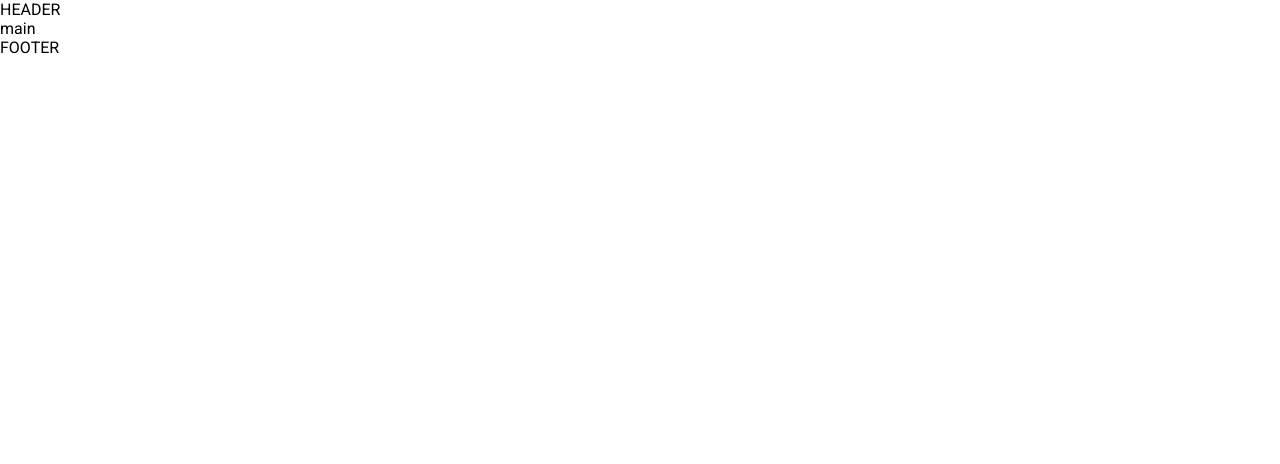
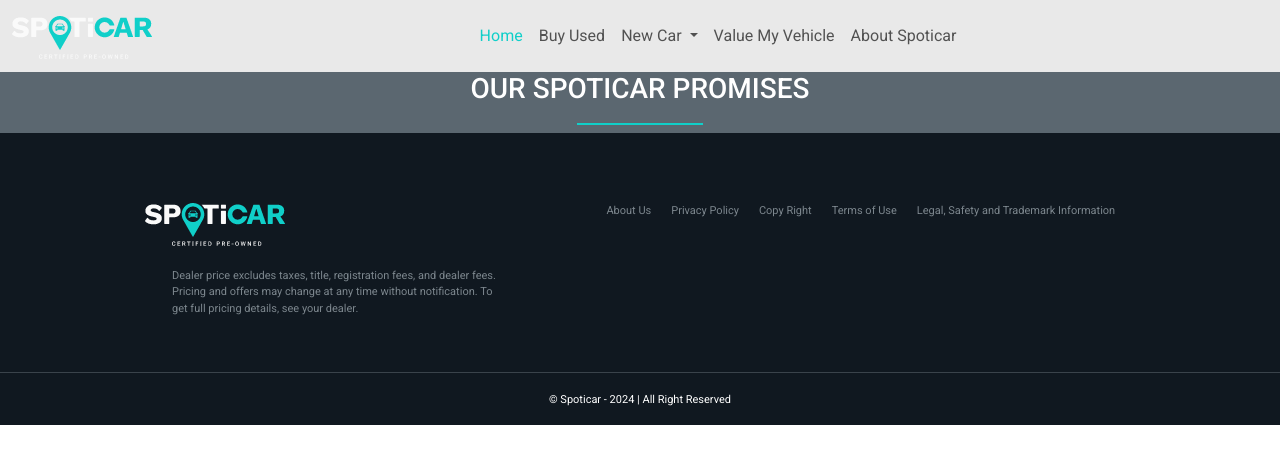
Before and after one commit to carbazr-teach-team/spoticar-web, a plain HTML site: page index.html in a window 1280 px wide. Drawn offline with nearby package versions, Linux system fonts and the light colour scheme.

Commit message:
merged about us

```diff
--- a/about-us.html
+++ b/about-us.html
@@ -1,6 +1,5 @@
 <!DOCTYPE html>
 <html lang="en">
-
   <head>
     <meta charset="UTF-8" />
     <meta name="viewport" content="width=device-width, initial-scale=1.0" />
@@ -35,6 +34,11 @@
     <script src="partials/footer.js" type="text/javascript" defer></script>
   </head>
   <body>
+    <!-- Include the Header -->
+    <div id="header">
+      <header-component></header-component>
+    </div>
+
     <div class="about-container">
       <div class="about-banner">
         <div class="banner-content">
@@ -48,83 +52,133 @@
       </div>
 
       <div class="text-content">
-            <h4>SPOTiCAR is the new manufacturer certified used vehicle program for Chrysler, Dodge, Jeep®, Ram,
-                Wagoneer, FIAT® and ALFA ROMEO</h4>
+        <h4>
+          SPOTiCAR is the new manufacturer certified used vehicle program for
+          Chrysler, Dodge, Jeep®, Ram, Wagoneer, FIAT® and ALFA ROMEO
+        </h4>
         <div class="paragraph">
-                <p>This new brand has been created to simplify the journey for private and business customers, bringing
-                    together certified used vehicles of the official retailers of Chrysler, Dodge, Jeep®, Ram, Wagoneer,
-                    FIAT® and ALFA ROMEO Automobiles, and therefore offering customers access to thousands of certified
-                    used
-                    vehicles from hundreds of franchised retailers Nationwide.</p>
-                <p> SPOTiCAR offers a choice of vehicles from all
-                    brands. All our vehicles will be manufacturer-certified and thoroughly checked by trained
-                    technicians.
-                    Our 3 months warranty and roadside assistance will be here, along with the usual perks of driving a
-                    certified used car or van, including our comprehensive multi-point inspections.</p>
+          <p>
+            This new brand has been created to simplify the journey for private
+            and business customers, bringing together certified used vehicles of
+            the official retailers of Chrysler, Dodge, Jeep®, Ram, Wagoneer,
+            FIAT® and ALFA ROMEO Automobiles, and therefore offering customers
+            access to thousands of certified used vehicles from hundreds of
+            franchised retailers Nationwide.
+          </p>
+          <p>
+            SPOTiCAR offers a choice of vehicles from all brands. All our
+            vehicles will be manufacturer-certified and thoroughly checked by
+            trained technicians. Our 3 months warranty and roadside assistance
+            will be here, along with the usual perks of driving a certified used
+            car or van, including our comprehensive multi-point inspections.
+          </p>
         </div>
 
-            <h3>WHY BUY A CERTIFIED USED VEHICLE <span style="color: #13D0CA;">FROM SPOTICAR?</span></h3>
-            <p style="max-width: 1047px;">Purchasing a used vehicle can be done privately or through a trusted network
-                like SPOTiCAR. We provide
-                you with access to hundreds of professional retailers. Our vehicles each go through comprehensive
-                multi-point inspections before they’re sold on to our customers, to ensure your vehicle is up to
-                standards. Every vehicle purchased through SPOTiCAR includes the following:</p>
+        <h3>
+          WHY BUY A CERTIFIED USED VEHICLE
+          <span style="color: #13d0ca">FROM SPOTICAR?</span>
+        </h3>
+        <p style="max-width: 1047px">
+          Purchasing a used vehicle can be done privately or through a trusted
+          network like SPOTiCAR. We provide you with access to hundreds of
+          professional retailers. Our vehicles each go through comprehensive
+          multi-point inspections before they’re sold on to our customers, to
+          ensure your vehicle is up to standards. Every vehicle purchased
+          through SPOTiCAR includes the following:
+        </p>
 
         <div class="pointers">
           <ul>
-                    <li><img src="/assets/icons/about-us-tickmark.svg" alt="Icon" width="20" height="20" />Minimum 3 months’
-                        warranty</li>
-                    <li><img src="/assets/icons/about-us-tickmark.svg" alt="Icon" width="20" height="20" />3 Months’ Roadside
-                        Assistance</li>
-                    <li><img src="/assets/icons/about-us-tickmark.svg" alt="Icon" width="20" height="20" />Comprehensive multi-point
-                        inspections</li>
-                    <li><img src="/assets/icons/about-us-tickmark.svg" alt="Icon" width="20" height="20" />Vehicle history & mileage
-                        check</li>
-                    <li><img src="/assets/icons/about-us-tickmark.svg" alt="Icon" width="20" height="20" />Manufacturer retail
-                        experience from trusted brands</li>
-                    <li><img src="/assets/icons/about-us-tickmark.svg" alt="Icon" width="20" height="20" />Finance options &
-                        Extended Warranty available</li>
-                    <li><img src="/assets/icons/about-us-tickmark.svg" alt="Icon" width="20" height="20" />Professional advice and
-                        support</li>
-                    <li><img src="/assets/icons/about-us-tickmark.svg" alt="Icon" width="20" height="20" />Sirius XM trial</li>
-                    <li><img src="/assets/icons/about-us-tickmark.svg" alt="Icon" width="20" height="20" />Rental Car Reimbursement
+            <li>
+              <img
+                src="/assets/icons/about-us-tickmark.svg"
+                alt="Icon"
+                width="20"
+                height="20"
+              />Minimum 3 months’ warranty
+            </li>
+            <li>
+              <img
+                src="/assets/icons/about-us-tickmark.svg"
+                alt="Icon"
+                width="20"
+                height="20"
+              />3 Months’ Roadside Assistance
+            </li>
+            <li>
+              <img
+                src="/assets/icons/about-us-tickmark.svg"
+                alt="Icon"
+                width="20"
+                height="20"
+              />Comprehensive multi-point inspections
+            </li>
+            <li>
+              <img
+                src="/assets/icons/about-us-tickmark.svg"
+                alt="Icon"
+                width="20"
+                height="20"
+              />Vehicle history & mileage check
+            </li>
+            <li>
+              <img
+                src="/assets/icons/about-us-tickmark.svg"
+                alt="Icon"
+                width="20"
+                height="20"
+              />Manufacturer retail experience from trusted brands
+            </li>
+            <li>
+              <img
+                src="/assets/icons/about-us-tickmark.svg"
+                alt="Icon"
+                width="20"
+                height="20"
+              />Finance options & Extended Warranty available
+            </li>
+            <li>
+              <img
+                src="/assets/icons/about-us-tickmark.svg"
+                alt="Icon"
+                width="20"
+                height="20"
+              />Professional advice and support
+            </li>
+            <li>
+              <img
+                src="/assets/icons/about-us-tickmark.svg"
+                alt="Icon"
+                width="20"
+                height="20"
+              />Sirius XM trial
+            </li>
+            <li>
+              <img
+                src="/assets/icons/about-us-tickmark.svg"
+                alt="Icon"
+                width="20"
+                height="20"
+              />Rental Car Reimbursement
             </li>
           </ul>
         </div>
-
-        </div>
-
-        <div class="footer">
-            <div class="footer-top">
-                <div class="logo">
-                    <img src="./assets/Spoticar-certified Preowned logo-03.svg" alt="">
-                </div>
-                <div class="footer-nav">
-                    <ul>
-                        <li>About Us</li>
-                        <li>Privacy Policy</li>
-                        <li>Copy Right</li>
-                        <li>Terms of Use</li>
-                        <li>Legal, Safety and Trademark Information</li>
-                    </ul>
       </div>
     </div>
 
-            <div class="footer-mid">
-                <div class="text">
-                    <p>Dealer price excludes taxes, title, registration fees, and dealer fees. Pricing and offers may
-                        change at any time without notification. To get full pricing details, see your dealer.</p>
-                </div>
+    <!-- Include the Footer -->
+    <div id="footer">
+      <footer-component></footer-component>
     </div>
 
+    <!-- External Script -->
+    <script src="js/app.js"></script>
 
-
-            <div class="footer-bottom">
-                <div class="divider"></div>
-                <span>© Spoticar - 2024 | All Right Reserved</span>
-            </div>
-        </div>
-    </div>
+    <!-- BOOTSTRAP JS -->
+    <script
+      src="https://cdn.jsdelivr.net/npm/bootstrap@5.3.3/dist/js/bootstrap.bundle.min.js"
+      integrity="sha384-YvpcrYf0tY3lHB60NNkmXc5s9fDVZLESaAA55NDzOxhy9GkcIdslK1eN7N6jIeHz"
+      crossorigin="anonymous"
+    ></script>
   </body>
-
 </html>
--- a/css/style.css
+++ b/css/style.css
@@ -1,3 +1,5 @@
+/* GLOBAL CSS */
+
 *,
 *::after,
 *::before {
@@ -24,9 +26,119 @@
     font-family: 'Roboto', sans-serif;
 }
 
+.primary-bg {
+    background: #10CFC9 !important;
+}
+
+.primary-text {
+    color: #10CFC9 !important;
+}
+
+.navbar {
+    background: #e9e9e9;
+}
+
+.navbar-collapse {
+    justify-content: center;
+}
+
+.nav-link.active {
+    color: #10CFC9 !important;
+}
+
+.footer {
+    display: flex;
+    flex-direction: column;
+
+    height: 292px;
+    background-color: #101820;
+    /* justify-content: center;
+    align-items: center; */
+}
+
+.footer-left {
+    display: flex;
+    justify-content: space-between;
+}
+
+.footer-top {
+    display: flex;
+    justify-content: space-around;
+    margin-top: 70px;
+}
+
+.footer .text {
+    width: 326px;
+    height: 43px;
+    color: #7C868D;
+    font-size: 11px;
+    margin-top: 22px;
+}
+
+.footer-top .footer-nav ul {
+    list-style: none;
+    display: flex;
+    color: #7C868D;
+    font-size: 11px;
+}
+
+.footer-top .footer-nav ul li{
+    margin-right: 20px;
+}
+
+.footer-mid{
+    display: flex;
+    justify-content: left;
+    margin-left: 172px;
+}
+
+.footer-bottom {
+    margin-top: 61px;
+    color: #FFFFFF;
+    font-size: 11px;
+    display: flex;
+    flex-direction: column;
+    justify-content: center;
+    align-items: center;
+}
+
+.footer-bottom span{
+    margin-bottom: 20px;
+}
+
+.divider {
+    background-color: #7c868d63;
+    width: 100%;
+    height: 0.5px;
+    margin-bottom: 20px;
+}
+
+/************************************
+    HOME PAGE CSS
+*************************************/
+
+.info-container {
+    background-color: #5B6770;
+
+    h3 {
+        color: #fff;
+        justify-items: center;
+    }
+
+    h3::after {
+        content: "";
+        display: block;
+        width: 126px;
+        padding-top: 17px;
+        border-bottom: 2px solid #10CFC9;
+    }
+}
+
+/************************************
+   ABOUT US PAGE CSS
+*************************************/
+
 .about-container {
-    max-width: 1400px;
-    height: 100vh;
     justify-content: center;
 }
 
@@ -139,70 +251,3 @@
     margin-right: 10px;
     /* Space between icon and text */
 }
-
-.footer {
-    display: flex;
-    flex-direction: column;
-    width: 100%;
-    height: 292px;
-    background-color: #101820;
-    /* justify-content: center;
-    align-items: center; */
-}
-
-.footer-left {
-    display: flex;
-    justify-content: space-between;
-}
-
-.footer-top {
-    display: flex;
-    justify-content: space-around;
-    margin-top: 70px;
-}
-
-.footer .text {
-    width: 326px;
-    height: 43px;
-    color: #7C868D;
-    font-size: 11px;
-    margin-top: 22px;
-}
-
-.footer-top .footer-nav ul {
-    list-style: none;
-    display: flex;
-    color: #7C868D;
-    font-size: 11px;
-}
-
-.footer-top .footer-nav ul li{
-    margin-right: 20px;
-}
-
-.footer-mid{
-    display: flex;
-    justify-content: left;
-    margin-left: 172px;
-}
-
-.footer-bottom {
-    margin-top: 61px;
-    color: #FFFFFF;
-    font-size: 11px;
-    display: flex;
-    flex-direction: column;
-    justify-content: center;
-    align-items: center;
-}
-
-.footer-bottom span{
-    margin-bottom: 20px;
-}
-
-.divider{
-    background-color: #7c868d63;
-    width: 100%;
-    height: 0.5px;
-    margin-bottom: 20px;
-}
--- a/index.html
+++ b/index.html
@@ -21,6 +21,14 @@
       rel="stylesheet"
     />
 
+    <!-- BOOTSTRAP CSS -->
+    <link
+      href="https://cdn.jsdelivr.net/npm/bootstrap@5.3.3/dist/css/bootstrap.min.css"
+      rel="stylesheet"
+      integrity="sha384-QWTKZyjpPEjISv5WaRU9OFeRpok6YctnYmDr5pNlyT2bRjXh0JMhjY6hW+ALEwIH"
+      crossorigin="anonymous"
+    />
+
     <!-- DYNAMIC COMPONENTS -->
     <script src="partials/header.js" type="text/javascript" defer></script>
     <script src="partials/footer.js" type="text/javascript" defer></script>
@@ -34,7 +42,14 @@
 
     <!-- Main Content Section -->
     <main>
-      <div>main</div>
+      <section class="info-container">
+        <div class="d-flex flex-column align-items-center">
+          <h3>OUR SPOTICAR PROMISES</h3>
+        </div>
+        <div></div>
+        <div></div>
+        <div></div>
+      </section>
     </main>
 
     <!-- Include the Footer -->
@@ -44,5 +59,12 @@
 
     <!-- External Script -->
     <script src="js/app.js"></script>
+
+    <!-- BOOTSTRAP JS -->
+    <script
+      src="https://cdn.jsdelivr.net/npm/bootstrap@5.3.3/dist/js/bootstrap.bundle.min.js"
+      integrity="sha384-YvpcrYf0tY3lHB60NNkmXc5s9fDVZLESaAA55NDzOxhy9GkcIdslK1eN7N6jIeHz"
+      crossorigin="anonymous"
+    ></script>
   </body>
 </html>
--- a/partials/footer.js
+++ b/partials/footer.js
@@ -1,3 +1,33 @@
 class Footer extends HTMLElement { constructor() { super(); }
-connectedCallback() { this.innerHTML = `<div>FOOTER</div> `; } }
+connectedCallback() { this.innerHTML = `     <div class="footer">
+        <div class="footer-top">
+          <div class="logo">
+            <img src="/assets/img/spoticar-logo.png" alt="Spoticar Logo" />
+          </div>
+          <div class="footer-nav">
+            <ul>
+              <li>About Us</li>
+              <li>Privacy Policy</li>
+              <li>Copy Right</li>
+              <li>Terms of Use</li>
+              <li>Legal, Safety and Trademark Information</li>
+            </ul>
+          </div>
+        </div>
+
+        <div class="footer-mid">
+          <div class="text">
+            <p>
+              Dealer price excludes taxes, title, registration fees, and dealer
+              fees. Pricing and offers may change at any time without
+              notification. To get full pricing details, see your dealer.
+            </p>
+          </div>
+        </div>
+
+        <div class="footer-bottom">
+          <div class="divider"></div>
+          <span>© Spoticar - 2024 | All Right Reserved</span>
+        </div>
+      </div>`; } }
 customElements.define("footer-component", Footer);
--- a/partials/header.js
+++ b/partials/header.js
@@ -1,3 +1,59 @@
 class Header extends HTMLElement { constructor() { super(); }
-connectedCallback() { this.innerHTML = `<div>HEADER</div>`; } }
+connectedCallback() { this.innerHTML = `   <nav class="navbar navbar-expand-lg">
+        <div class="container-fluid">
+          <a class="navbar-brand" href="/index.html">
+            <img
+              src="/assets/img/spoticar-logo.png"
+              alt="Spoticar Logo"
+              class="d-inline-block align-text-top"
+            />
+          </a>
+
+          <button
+            class="navbar-toggler"
+            type="button"
+            data-bs-toggle="collapse"
+            data-bs-target="#navbarNavDropdown"
+            aria-controls="navbarNavDropdown"
+            aria-expanded="false"
+            aria-label="Toggle navigation"
+          >
+            <span class="navbar-toggler-icon"></span>
+          </button>
+
+          <div class="collapse navbar-collapse">
+            <ul class="navbar-nav">
+              <li class="nav-item">
+                <a class="nav-link active" aria-current="page" href="#">Home</a>
+              </li>
+              <li class="nav-item">
+                <a class="nav-link" href="#">Buy Used</a>
+              </li>
+              <li class="nav-item dropdown">
+                <a
+                  class="nav-link dropdown-toggle"
+                  href="#"
+                  role="button"
+                  data-bs-toggle="dropdown"
+                  aria-expanded="false"
+                >
+                  New Car
+                </a>
+                <ul class="dropdown-menu">
+                  <li><a class="dropdown-item" href="#">Jeep</a></li>
+                  <li><a class="dropdown-item" href="#">Citreon</a></li>
+                </ul>
+              </li>
+
+              <li class="nav-item">
+                <a class="nav-link" href="#">Value My Vehicle</a>
+              </li>
+
+              <li class="nav-item">
+                <a class="nav-link" href="/about-us.html">About Spoticar</a>
+              </li>
+            </ul>
+          </div>
+        </div>
+      </nav>`; } }
 customElements.define("header-component", Header);
```
Lines whose indentation alone changed are shown as unchanged.
